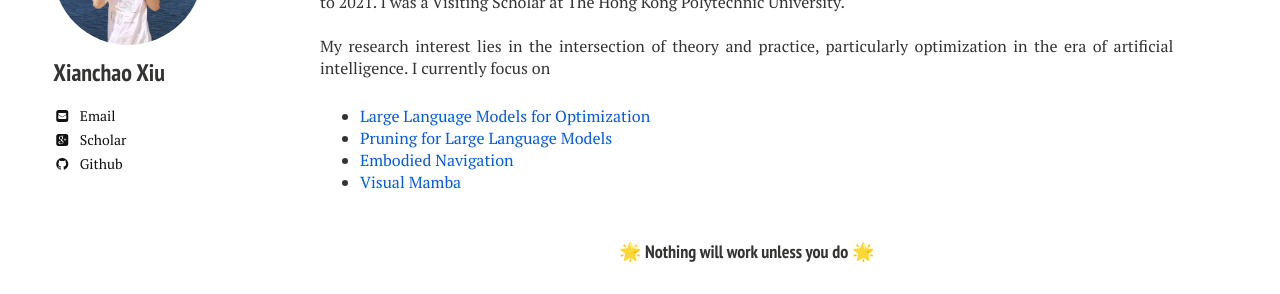
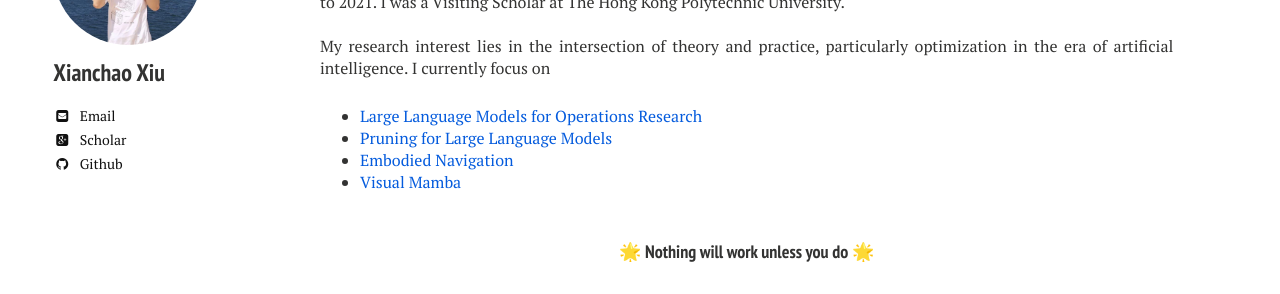
Before and after one commit to xianchaoxiu/xianchaoxiu.github.io, a Jekyll site: the page built from index.md, in a window 1280 px wide. Shown: the part 177-471 px from the top of the page. Built offline with Jekyll 4.4.1, drawn with Linux system fonts in a browser that asks for light colours; nearby versions of some CDN libraries.

Commit message:
Update home2.html

```diff
--- a/_layouts/home2.html
+++ b/_layouts/home2.html
@@ -34,7 +34,7 @@
 My research interest lies in the intersection of theory and practice, particularly optimization in the era of artificial intelligence.
 	 I currently focus on
    <ul>
-      <li> <a href="https://github.com/xianchaoxiu/Large-Language-Models-for-Optimization" class="textlink" target="_blank">Large Language Models for Optimization </a> </li>
+      <li> <a href="https://github.com/xianchaoxiu/https://github.com/xianchaoxiu/LLM4OR" class="textlink" target="_blank">Large Language Models for Operations Research </a> </li>
       <li> <a href="https://github.com/xianchaoxiu/Pruning-for-Large-Language-Models" class="textlink" target="_blank">Pruning for Large Language Models</a> </li>
       <li> <a href="https://github.com/xianchaoxiu/Embodied-Navigation" class="textlink" target="_blank">Embodied Navigation</a> </li>
       <li> <a href="https://github.com/xianchaoxiu/Visual-Mamba" class="textlink" target="_blank">Visual Mamba</a> </li>  <br>
```
